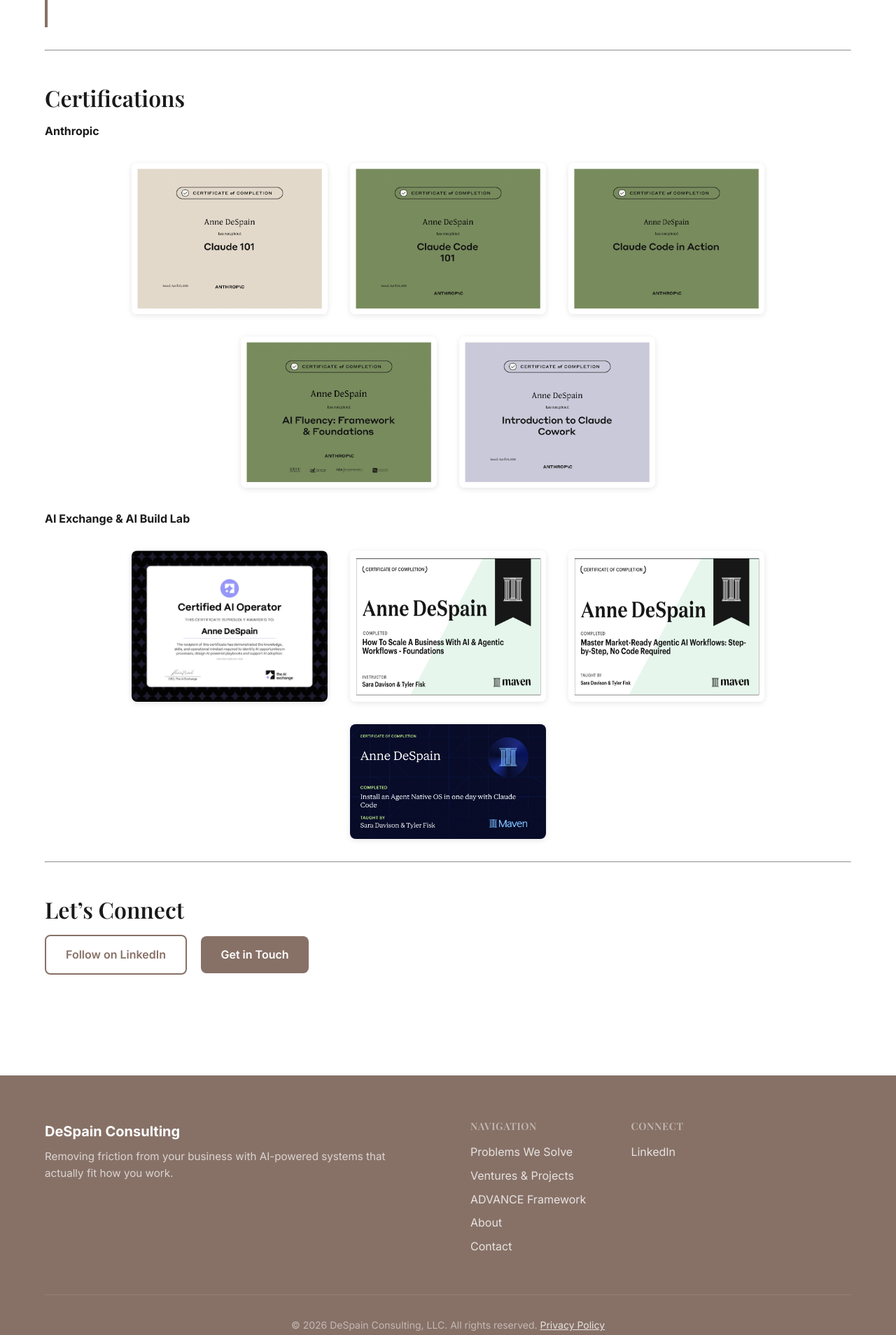
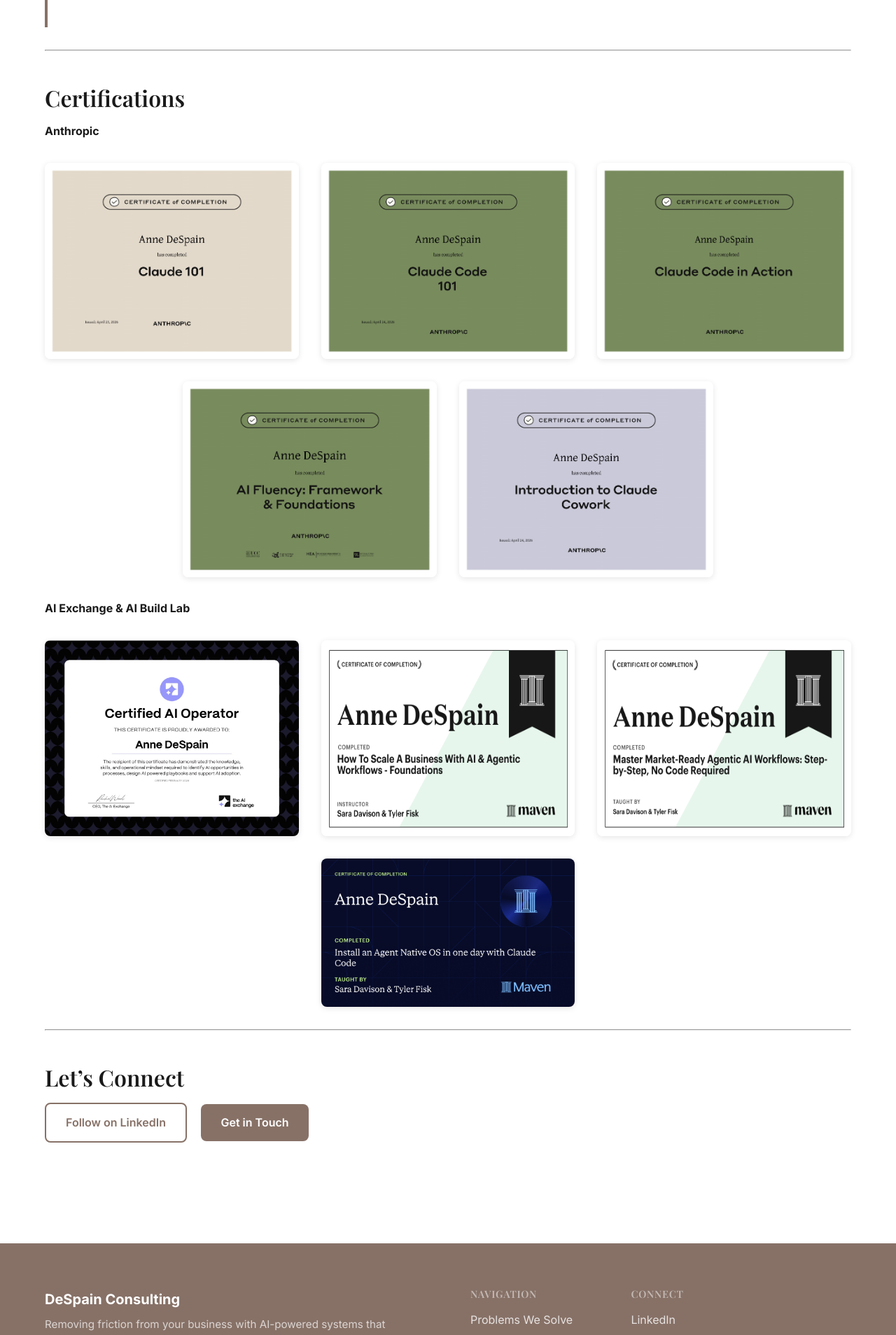
Before and after one commit to adespain70-ui/despain-consulting-site, a Jekyll site: the page built from about.md, in a window 1280 px wide. Shown: the part 2311-4219 px from the top of the page at 70% size. Built offline with Jekyll 4.4.1, drawn with Linux system fonts in a browser that asks for light colours.

Commit message:
Fix cert image sizing to match original grid column width

```diff
--- a/assets/css/style.css
+++ b/assets/css/style.css
@@ -496,8 +496,8 @@
 }
 
 .cert-images img {
-  width: 280px;
-  max-width: 100%;
+  flex: 0 0 calc((100% - 4 * var(--spacing-unit)) / 3);
+  min-width: 280px;
   border-radius: 8px;
   box-shadow: 0 2px 8px rgba(0, 0, 0, 0.1);
 }
```
